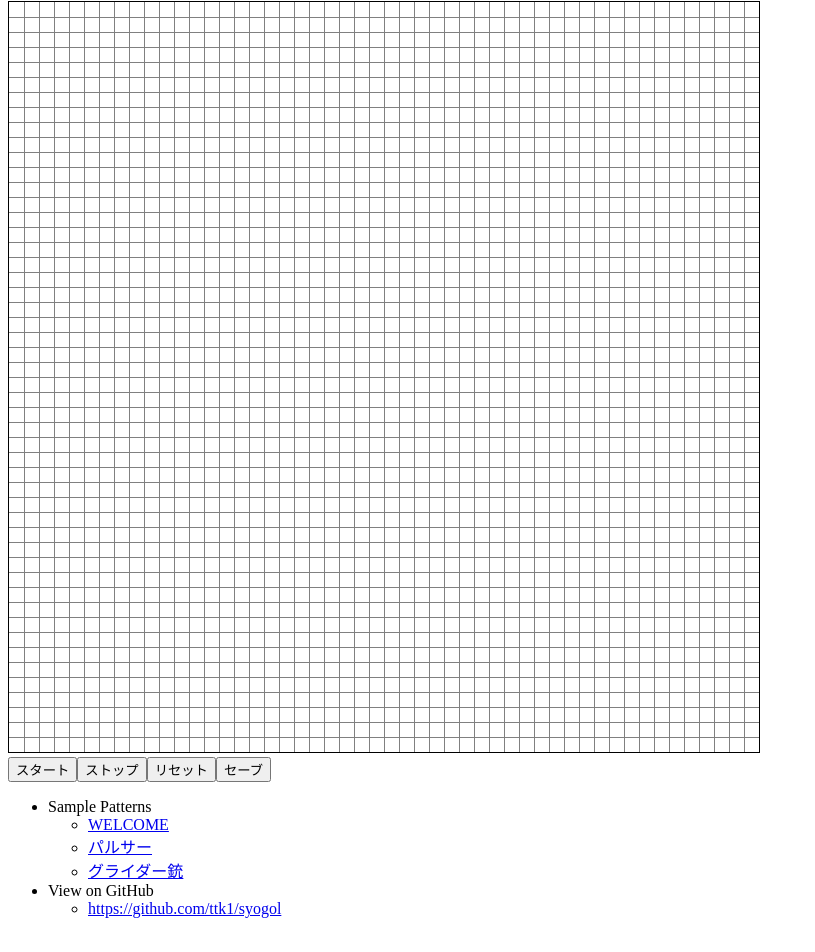
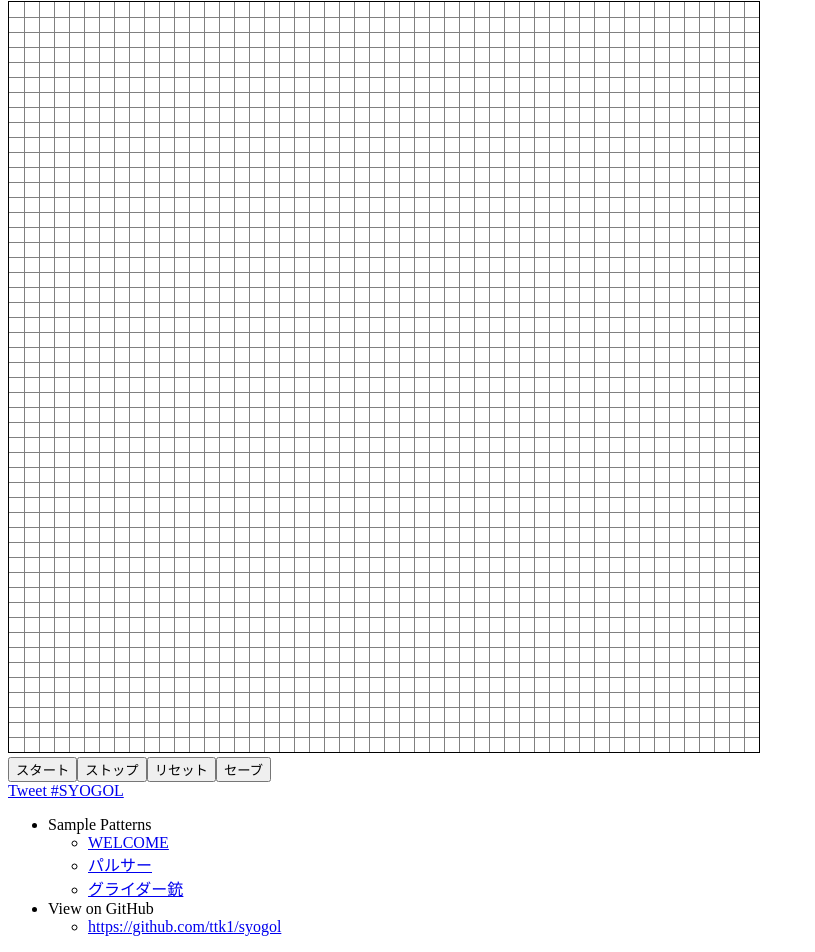
Before and after one commit to ttk1/syogol, a website built with webpack: page public/index.html in a window 1280 px wide. Shown: the part 79-1031 px from the top of the page, without its empty margins (0-815 px from the left). Built offline with nearby package versions, Linux system fonts and the light colour scheme.

Commit message:
shareボタンを設置。

```diff
--- a/public/index.html
+++ b/public/index.html
@@ -8,6 +8,7 @@
 <body>
     <h1><a href=".">Share your own "Game of Life"</a></h1>
     <div id="container"></div>
+    <div id="share"></div>
     <ul>
         <li>Sample Patterns
             <ul>
--- a/src/main.js
+++ b/src/main.js
@@ -1,7 +1,9 @@
 window.onload = () => {
     const container = document.getElementById('container');
+    const share = document.getElementById('share');
     const canvas = document.createElement('canvas');
     container.appendChild(canvas);
+    require('./share_button.js').share(share);
     return require('./gol.js').start(canvas, getParam('data'));
 }
 
--- /dev/null
+++ b/src/share_button.js
@@ -0,0 +1,17 @@
+exports.share = element => {
+    const share_button = document.createElement('a');
+    share_button.innerHTML = 'Tweet #SYOGOL';
+    share_button.href = 'https://twitter.com/intent/tweet?button_hashtag=SYOGOL&ref_src=twsrc%5Etfw';
+    share_button.classList.add('twitter-hashtag-button');
+    //share_button.dataset.size = 'large';
+    share_button.dataset.text = 'ライフゲームのパターンを作りました。';
+    share_button.dataset.url = window.location;
+    share_button.dataset.lang = 'ja';
+    share_button.dataset.showCount = 'false';
+    const widgets_script = document.createElement('script');
+    widgets_script.async = true;
+    widgets_script.src = 'https://platform.twitter.com/widgets.js';
+    widgets_script.charset = 'utf-8';
+    element.appendChild(share_button);
+    element.appendChild(widgets_script);
+}
```
